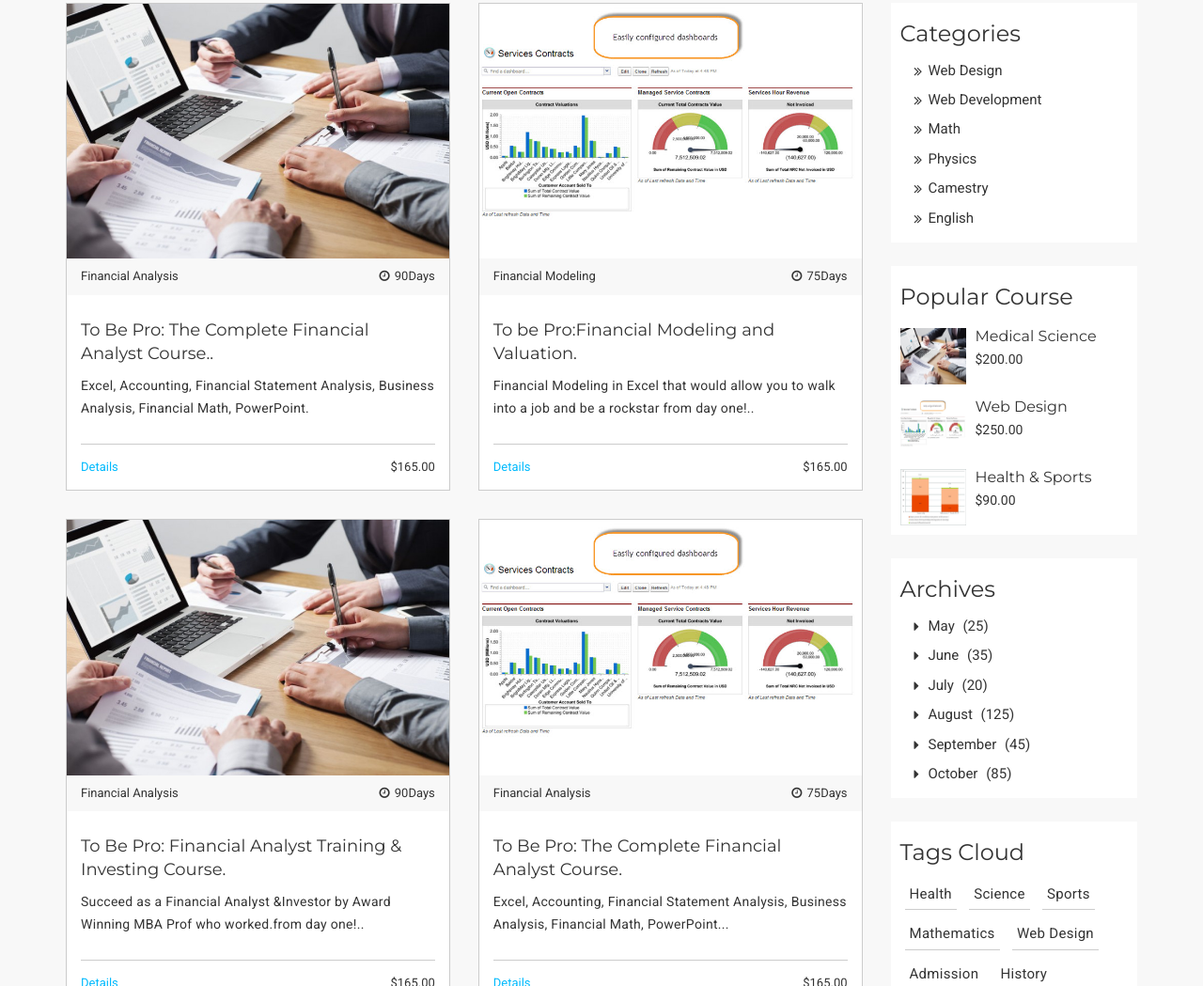
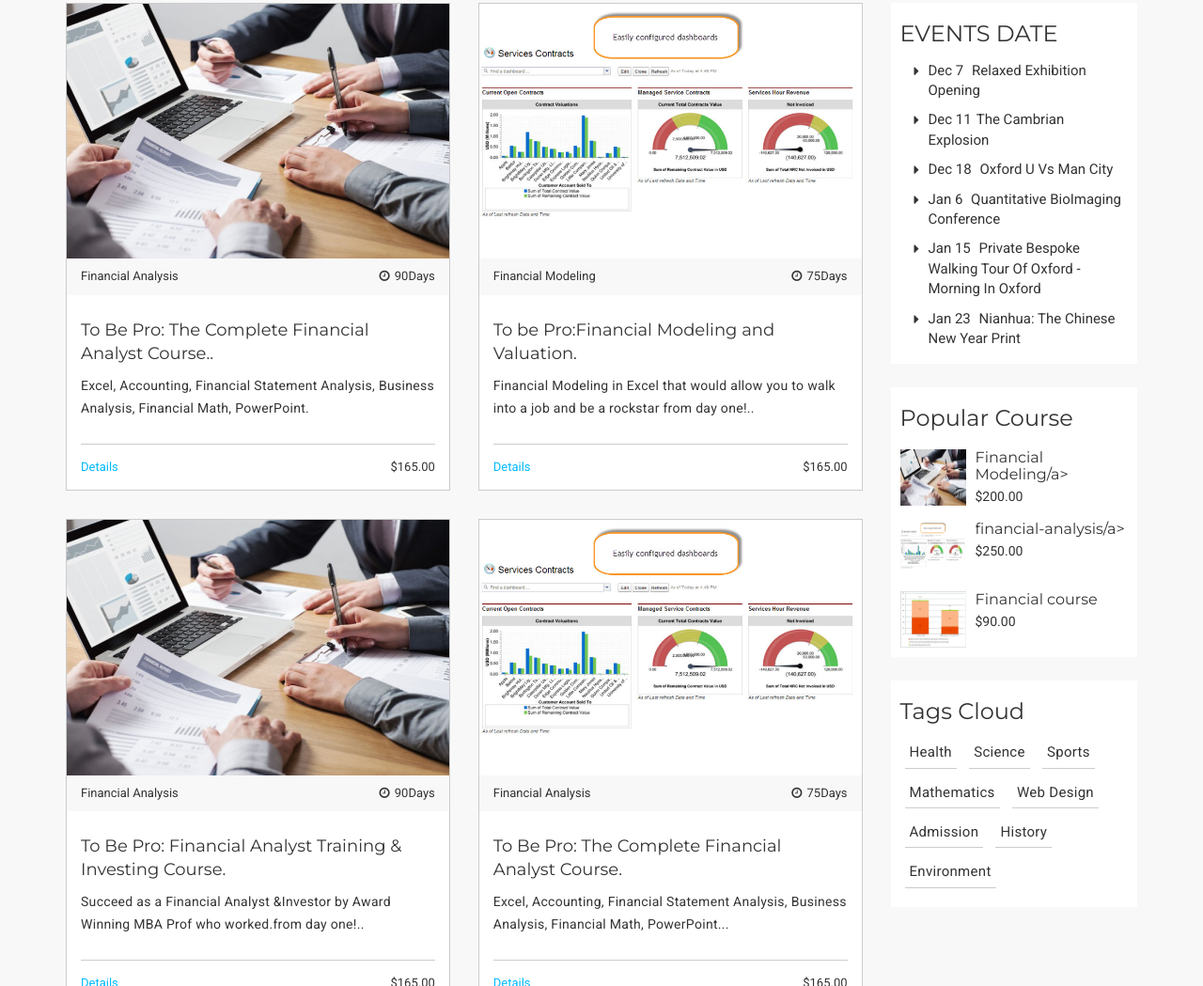
Before and after one commit to ayyoubhalbaoui1/OXFORD-UNIVERSITY-, a plain HTML site: page course.html in a window 1280 px wide. Shown: the part 366-1415 px from the top of the page at 94% size. Drawn offline with Linux system fonts and the light colour scheme; files whose address does not match are found by name.

Commit message:
modification sur les pages

```diff
--- a/course.html
+++ b/course.html
@@ -303,14 +303,14 @@
                 <aside class="mu-sidebar">
                   <!-- start single sidebar -->
                   <div class="mu-single-sidebar">
-                    <h3>Categories</h3>
-                    <ul class="mu-sidebar-catg">
-                      <li><a href="#">Web Design</a></li>
-                      <li><a href="">Web Development</a></li>
-                      <li><a href="">Math</a></li>
-                      <li><a href="">Physics</a></li>
-                      <li><a href="">Camestry</a></li>
-                      <li><a href="">English</a></li>
+                    <h3>EVENTS DATE </h3>
+                    <ul class="mu-sidebar-catg mu-sidebar-archives">
+                      <li><a href="https://www.ashmolean.org/relaxedpompeii">Dec 7 <span>Relaxed Exhibition Opening</span></a></li>
+                      <li><a href="https://www.eventbrite.co.uk/e/the-cambrian-explosion-the-evidence-of-exceptionally-preserved-fossils-tickets-66662480273">Dec 11<span>The Cambrian Explosion</span></a></li>
+                      <li><a href="https://www.sofascore.com/oxford-united-manchester-city/rsVb">Dec 18 <span>Oxford U vs Man City</span></a></li>
+                      <li><a href="https://moh-it.pure.elsevier.com/en/publications/quantitative-scoring-of-muscle-involvement-in-mri-of-neuromuscula">Jan 6 <span>Quantitative BioImaging Conference</span></a></li>
+                      <li><a href="https://www.eventbrite.co.uk/e/private-bespoke-walking-tour-of-oxford-morning-am-tickets-74680913623">Jan 15 <span> Private bespoke Walking Tour of Oxford - Morning in Oxford</span></a></li>
+                      <li><a href="https://www.ashmolean.org/event/nianhua-the-chinese-new-year-print">Jan 23  <span>Nianhua: The Chinese New Year Print</span></a></li>
                     </ul>
                   </div>
                   <!-- end single sidebar -->
@@ -325,7 +325,7 @@
                           </a>
                         </div>
                         <div class="media-body">
-                          <h4 class="media-heading"><a href="#">Medical Science</a></h4>
+                          <h4 class="media-heading"><a href="https://www.investopedia.com/terms/f/financialmodeling.asp">Financial Modeling/a></h4>
                           <span class="popular-course-price">$200.00</span>
                         </div>
                       </div>
@@ -336,7 +336,7 @@
                           </a>
                         </div>
                         <div class="media-body">
-                          <h4 class="media-heading"><a href="#">Web Design</a></h4>
+                          <h4 class="media-heading"><a href="https://www.investopedia.com/terms/f/financial-analysis.asp">financial-analysis/a></h4>
                           <span class="popular-course-price">$250.00</span>
                         </div>
                       </div>
@@ -347,7 +347,7 @@
                           </a>
                         </div>
                         <div class="media-body">
-                          <h4 class="media-heading"><a href="#">Health & Sports</a></h4>
+                          <h4 class="media-heading"><a href="https://www.myaccountingcourse.com/accounting-dictionary/financial-statements">Financial course</a></h4>
                           <span class="popular-course-price">$90.00</span>
                         </div>
                       </div>
@@ -355,18 +355,7 @@
                   </div>
                   <!-- end single sidebar -->
                   <!-- start single sidebar -->
-                  <div class="mu-single-sidebar">
-                    <h3>Archives</h3>
-                    <ul class="mu-sidebar-catg mu-sidebar-archives">
-                      <li><a href="#">May <span>(25)</span></a></li>
-                      <li><a href="">June <span>(35)</span></a></li>
-                      <li><a href="">July <span>(20)</span></a></li>
-                      <li><a href="">August <span>(125)</span></a></li>
-                      <li><a href="">September <span>(45)</span></a></li>
-                      <li><a href="">October <span>(85)</span></a></li>
-                    </ul>
-                  </div>
-                  <!-- end single sidebar -->
+
                   <!-- start single sidebar -->
                   <div class="mu-single-sidebar">
                     <h3>Tags Cloud</h3>
```
Also changed, not shown: blog-single.html (+1 -1 lines), contact.html (+1 -0 lines).
